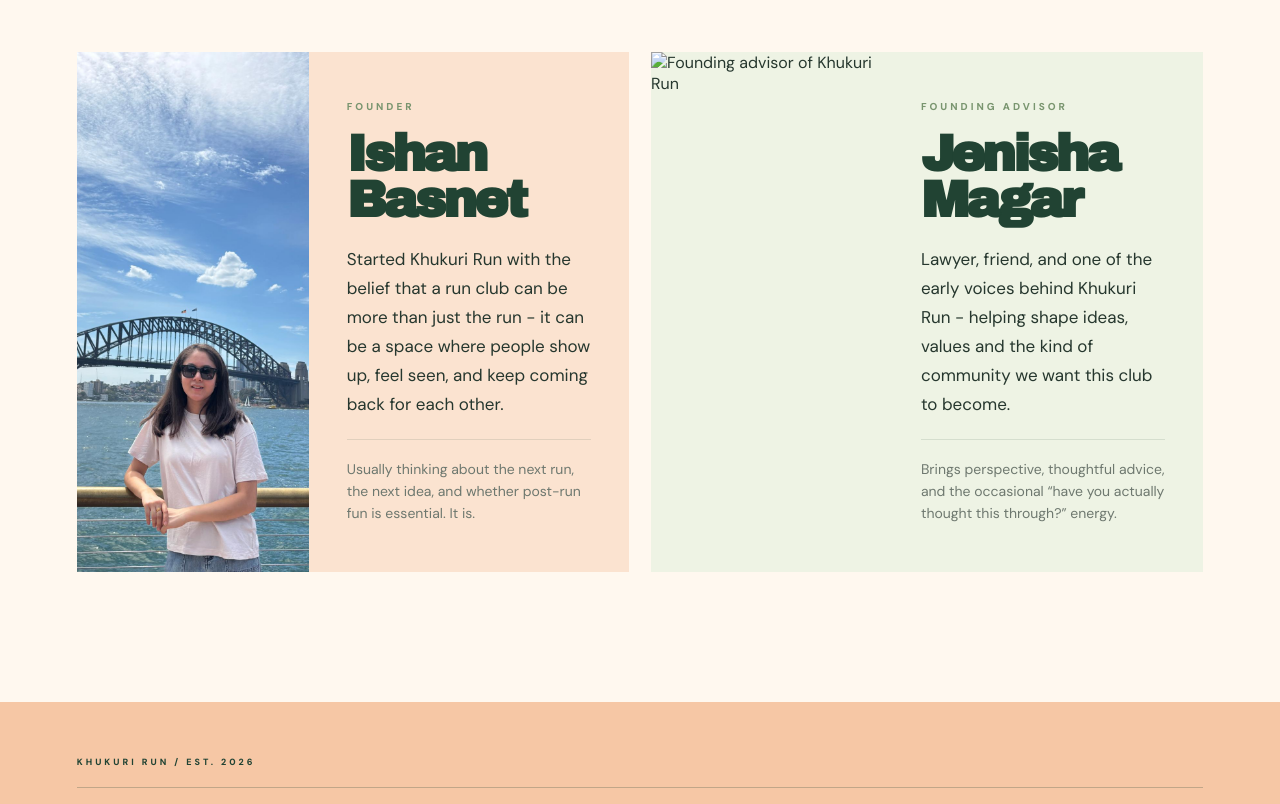
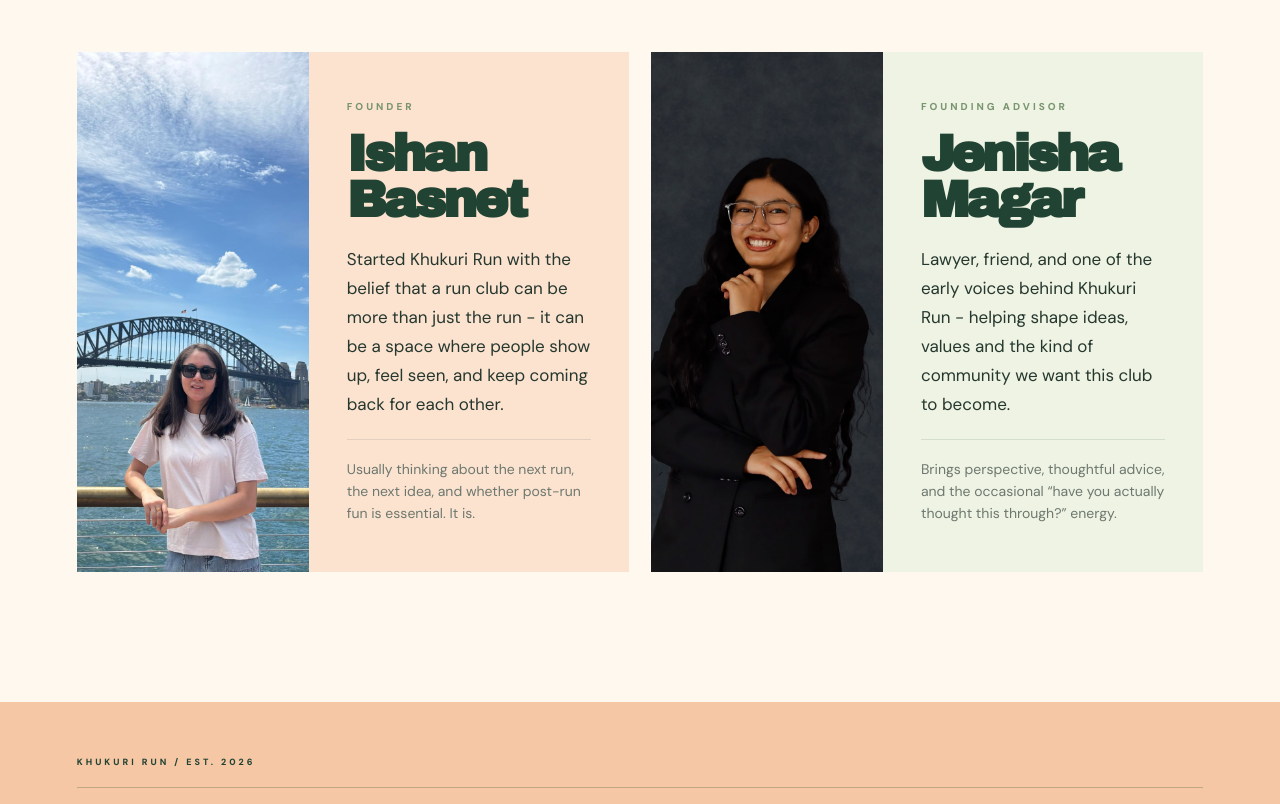
Before and after one commit to ibasnet30/khukuriRun, a plain HTML site: page index.html in a window 1280 px wide. Shown: the part 6417-7221 px from the top of the page. Drawn offline with Linux system fonts and the light colour scheme.

Commit message:
founding advisor photo

```diff
--- a/index.html
+++ b/index.html
@@ -754,7 +754,7 @@
 
             <div class="person-image">
                 <img
-                    src="images/advisor.jpg"
+                    src="images/advisor.jpeg"
                     alt="Founding advisor of Khukuri Run"
                 >
             </div>
```
Also changed, not shown: images/advisor.jpeg (added), images/advisor2.jpeg (added).
